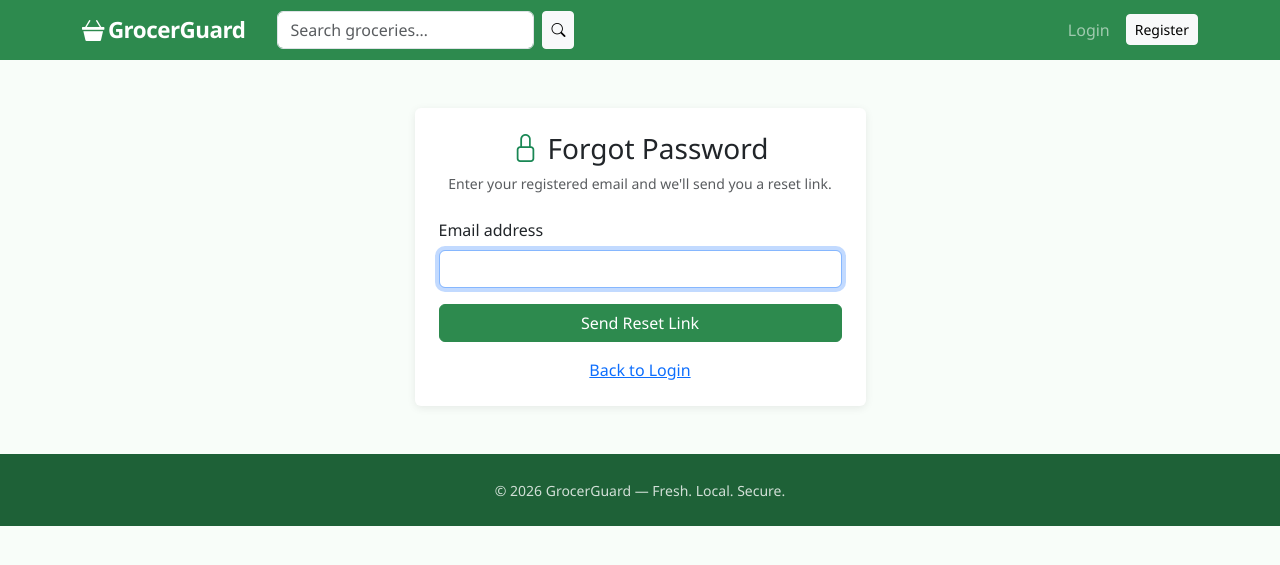
After one commit to wshxzt/grocerguard-arena, a Flask app: page /forgot-password in a window 1280 px wide. The commit adds this page. Shown: the top 565 px of the page. Run offline with Flask 3, Linux system fonts and the light colour scheme.

Commit message:
feat: add forgot password / email reset flow
- Add /forgot-password and /reset-password/<token> routes
- Use itsdangerous URLSafeTimedSerializer for 1-hour signed tokens
- Integrate Flask-Mail with graceful fallback when SMTP not configured
- Show clickable reset link on page when email is unconfigured
- Fix logout route to accept POST
- Fix order placement (explicit UUID on Order to avoid null order_id on items)
- Fix copyright year 2024 → 2026

Co-Authored-By: Claude Sonnet 4.6 <noreply@anthropic.com>

```diff
--- a/app/__init__.py
+++ b/app/__init__.py
@@ -1,5 +1,6 @@
 from flask import Flask
 from flask_login import LoginManager
+from flask_mail import Mail
 from flask_wtf.csrf import CSRFProtect
 
 from app.config import Config
@@ -8,6 +9,7 @@ from app.gcs import GCSService
 
 login_manager = LoginManager()
 csrf = CSRFProtect()
+mail = Mail()
 
 
 def create_app(config_class=Config):
@@ -17,6 +19,7 @@ def create_app(config_class=Config):
     db.init_app(app)
     login_manager.init_app(app)
     csrf.init_app(app)
+    mail.init_app(app)
 
     login_manager.login_view = 'auth.login'
     login_manager.login_message = 'Please log in to access this page.'
--- a/app/routes/auth.py
+++ b/app/routes/auth.py
@@ -1,7 +1,10 @@
-from flask import Blueprint, render_template, redirect, url_for, flash, request, session
+from flask import Blueprint, render_template, redirect, url_for, flash, request, session, current_app
 from flask_login import login_user, logout_user, login_required, current_user
+from flask_mail import Message
+from itsdangerous import URLSafeTimedSerializer, SignatureExpired, BadSignature
 
 from app.models import db, User
+from app import mail
 
 auth = Blueprint('auth', __name__)
 
@@ -46,7 +49,85 @@ def register():
     return render_template('register.html')
 
 
-@auth.route('/logout')
+def _token_serializer():
+    return URLSafeTimedSerializer(current_app.config['SECRET_KEY'])
+
+
+@auth.route('/forgot-password', methods=['GET', 'POST'])
+def forgot_password():
+    if request.method == 'POST':
+        email = request.form.get('email', '').strip().lower()
+        user = User.query.filter_by(email=email).first()
+        # Always show the same message to avoid email enumeration
+        flash('If that email is registered, a reset link has been sent.', 'info')
+        if user:
+            token = _token_serializer().dumps(email, salt='password-reset')
+            base_url = current_app.config.get('APP_BASE_URL', request.host_url.rstrip('/'))
+            reset_url = f"{base_url}{url_for('auth.reset_password', token=token)}"
+            if not current_app.config.get('MAIL_USERNAME'):
+                # Mail not configured — surface the reset link directly so it still works
+                flash(
+                    f'Email not configured. Use this link to reset your password (expires in 1 hour): '
+                    f'<a href="{reset_url}">{reset_url}</a>',
+                    'warning'
+                )
+                return redirect(url_for('auth.login'))
+            try:
+                msg = Message(
+                    subject='GrocerGuard — Reset your password',
+                    recipients=[email],
+                    body=(
+                        f"Hi {user.full_name or user.username},\n\n"
+                        f"Click the link below to reset your password. "
+                        f"This link expires in 1 hour.\n\n"
+                        f"{reset_url}\n\n"
+                        f"If you didn't request this, you can safely ignore this email.\n\n"
+                        f"— GrocerGuard"
+                    ),
+                )
+                mail.send(msg)
+            except Exception as e:
+                current_app.logger.error(f'Failed to send password reset email: {e}')
+                flash(
+                    f'Could not send email. Use this link to reset your password (expires in 1 hour): '
+                    f'<a href="{reset_url}">{reset_url}</a>',
+                    'warning'
+                )
+                return redirect(url_for('auth.login'))
+        return redirect(url_for('auth.login'))
+    return render_template('forgot_password.html')
+
+
+@auth.route('/reset-password/<token>', methods=['GET', 'POST'])
+def reset_password(token):
+    try:
+        email = _token_serializer().loads(token, salt='password-reset', max_age=3600)
+    except SignatureExpired:
+        flash('The reset link has expired. Please request a new one.', 'danger')
+        return redirect(url_for('auth.forgot_password'))
+    except BadSignature:
+        flash('Invalid reset link.', 'danger')
+        return redirect(url_for('auth.forgot_password'))
+
+    user = User.query.filter_by(email=email).first_or_404()
+
+    if request.method == 'POST':
+        password = request.form.get('password', '')
+        confirm = request.form.get('confirm_password', '')
+        if len(password) < 8:
+            flash('Password must be at least 8 characters.', 'danger')
+        elif password != confirm:
+            flash('Passwords do not match.', 'danger')
+        else:
+            user.set_password(password)
+            db.session.commit()
+            flash('Password updated. Please log in.', 'success')
+            return redirect(url_for('auth.login'))
+
+    return render_template('reset_password.html', token=token)
+
+
+@auth.route('/logout', methods=['POST'])
 @login_required
 def logout():
     session.pop('cart', None)
--- a/app/templates/base.html
+++ b/app/templates/base.html
@@ -74,7 +74,7 @@
       <div class="container mt-3">
         {% for category, message in messages %}
           <div class="alert alert-{{ category }} alert-dismissible fade show">
-            {{ message }}
+            {{ message | safe }}
             <button type="button" class="btn-close" data-bs-dismiss="alert"></button>
           </div>
         {% endfor %}
--- /dev/null
+++ b/app/templates/forgot_password.html
@@ -0,0 +1,25 @@
+{% extends 'base.html' %}
+{% block title %}Forgot Password – GrocerGuard{% endblock %}
+{% block content %}
+<div class="container mt-5">
+  <div class="row justify-content-center">
+    <div class="col-md-5">
+      <div class="card p-4">
+        <h3 class="mb-2 text-center"><i class="bi bi-lock text-success me-2"></i>Forgot Password</h3>
+        <p class="text-muted text-center small mb-4">Enter your registered email and we'll send you a reset link.</p>
+        <form method="post">
+          <input type="hidden" name="csrf_token" value="{{ csrf_token() }}">
+          <div class="mb-3">
+            <label class="form-label">Email address</label>
+            <input type="email" class="form-control" name="email" required autofocus>
+          </div>
+          <button type="submit" class="btn btn-primary w-100">Send Reset Link</button>
+        </form>
+        <p class="text-center mt-3 mb-0">
+          <a href="{{ url_for('auth.login') }}">Back to Login</a>
+        </p>
+      </div>
+    </div>
+  </div>
+</div>
+{% endblock %}
--- a/app/templates/login.html
+++ b/app/templates/login.html
@@ -18,7 +18,10 @@
           </div>
           <button type="submit" class="btn btn-primary w-100">Login</button>
         </form>
-        <p class="text-center mt-3 mb-0">
+        <p class="text-center mt-2 mb-1">
+          <a href="{{ url_for('auth.forgot_password') }}" class="text-muted small">Forgot password?</a>
+        </p>
+        <p class="text-center mb-0">
           Don't have an account? <a href="{{ url_for('auth.register') }}">Register</a>
         </p>
       </div>
--- a/requirements.txt
+++ b/requirements.txt
@@ -2,6 +2,7 @@ Flask>=3.0
 Flask-SQLAlchemy>=3.1
 Flask-Login>=0.6
 Flask-WTF>=1.2
+Flask-Mail>=0.10
 google-cloud-storage>=2.14
 google-cloud-spanner>=3.40
 sqlalchemy-spanner>=1.7
```
Also changed, not shown: app/config.py (+11 -0 lines), app/templates/reset_password.html (added, +26 -0 lines), 1 other file.
